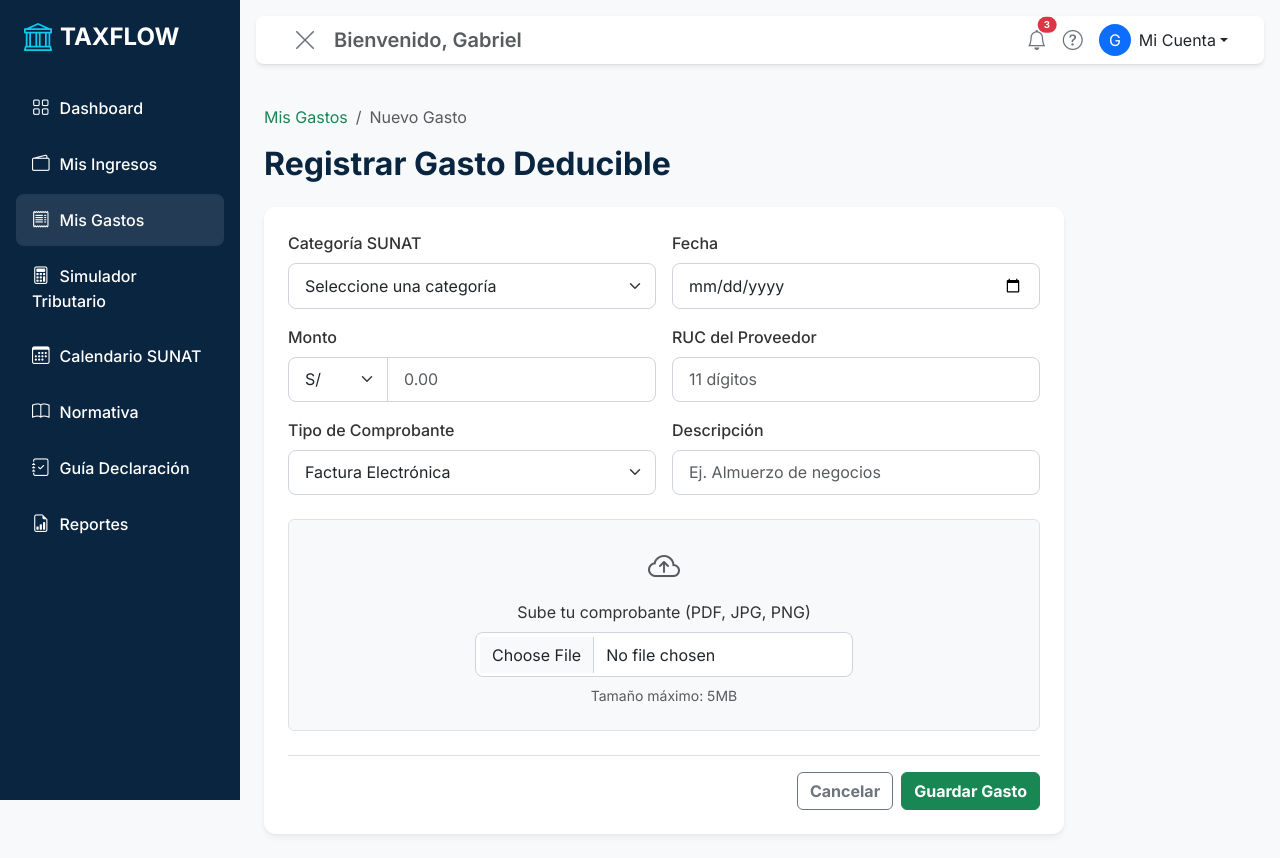
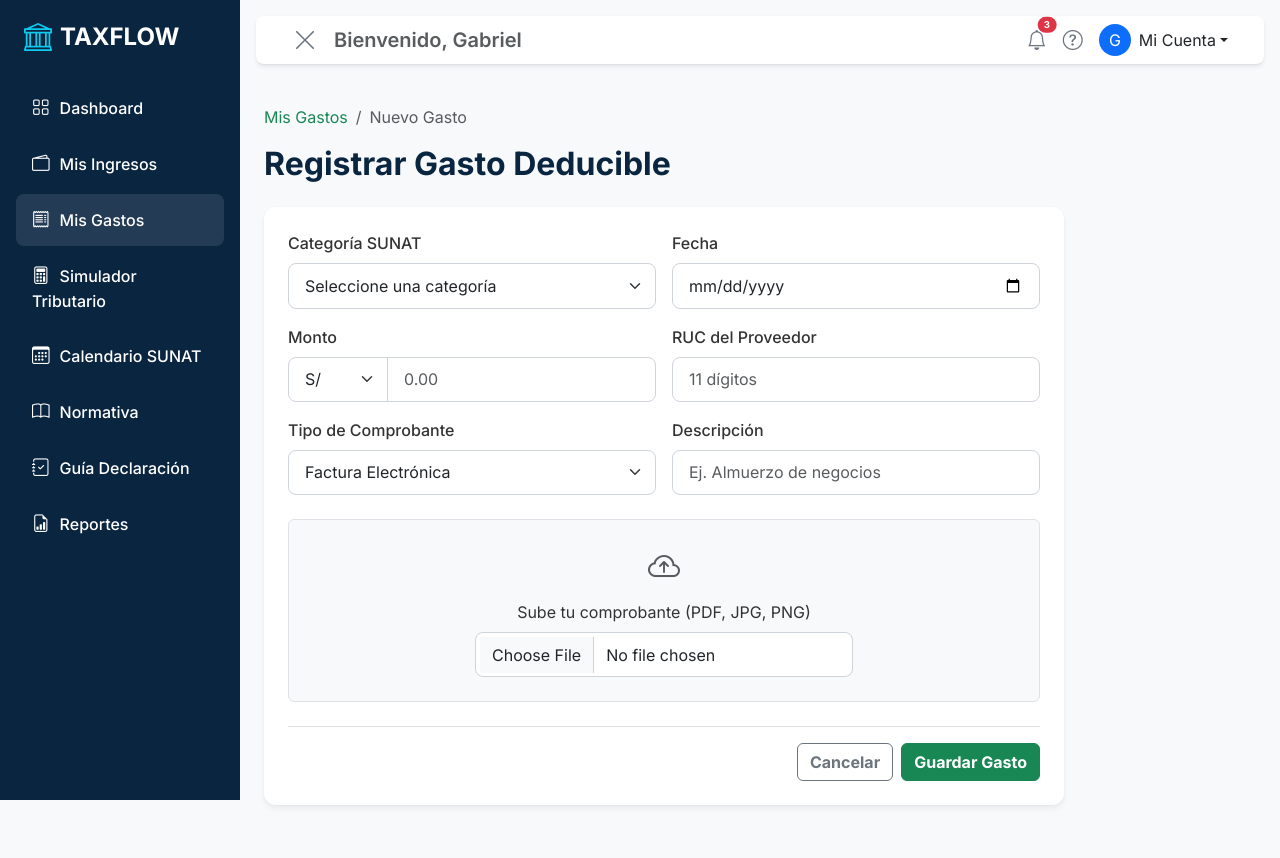
Before and after one commit to Gabmalf/taxflow-web, an Angular app: page /expenses/new in a window 1280 px wide. After the commit the page ends 829 px from the top, so only its background shows below. Built offline with nearby package versions, Linux system fonts and the light colour scheme.

Commit message:
feat(expenses): validate receipt file type on upload

```diff
--- a/src/app/pages/expenses/expense-form/expense-form.component.html
+++ b/src/app/pages/expenses/expense-form/expense-form.component.html
@@ -78,11 +78,25 @@
       </div>
 
       <div class="col-12 mt-4">
-        <div class="p-4 border rounded bg-light text-center">
+        <div class="p-4 border rounded bg-light text-center"
+             [class.border-danger]="fileError"
+             [class.border-success]="selectedFileName">
           <i class="bi bi-cloud-arrow-up fs-2 text-muted mb-2 d-block"></i>
           <p class="mb-2">Sube tu comprobante (PDF, JPG, PNG)</p>
-          <input type="file" class="form-control d-inline-block w-auto" accept=".pdf,.jpg,.jpeg,.png">
-          <small class="d-block text-muted mt-2">Tamaño máximo: 5MB</small>
+          <input type="file"
+                 class="form-control d-inline-block w-auto"
+                 accept=".pdf,.jpg,.jpeg,.png"
+                 (change)="onFileSelected($event)">
+          @if (selectedFileName) {
+            <small class="d-block text-success mt-2">
+              <i class="bi bi-check-circle"></i> {{ selectedFileName }}
+            </small>
+          }
+          @if (fileError) {
+            <small class="d-block text-danger mt-2">
+              <i class="bi bi-exclamation-circle"></i> {{ fileError }}
+            </small>
+          }
         </div>
       </div>
     </div>
--- a/src/app/pages/expenses/expense-form/expense-form.component.ts
+++ b/src/app/pages/expenses/expense-form/expense-form.component.ts
@@ -26,6 +26,29 @@ export class ExpenseFormComponent {
     'Otros gastos deducibles'
   ];
 
+  private readonly allowedExtensions = ['pdf', 'jpg', 'jpeg', 'png'];
+  selectedFileName: string | null = null;
+  fileError: string | null = null;
+
+  onFileSelected(event: Event): void {
+    const input = event.target as HTMLInputElement;
+    const file = input.files?.[0];
+
+    this.fileError = null;
+    this.selectedFileName = null;
+
+    if (!file) return;
+
+    const extension = file.name.split('.').pop()?.toLowerCase() ?? '';
+    if (!this.allowedExtensions.includes(extension)) {
+      this.fileError = 'Solo se permiten archivos PDF, JPG o PNG.';
+      input.value = '';
+      return;
+    }
+
+    this.selectedFileName = file.name;
+  }
+
   constructor() {
     this.expenseForm = this.fb.group({
       category: ['', Validators.required],
```
